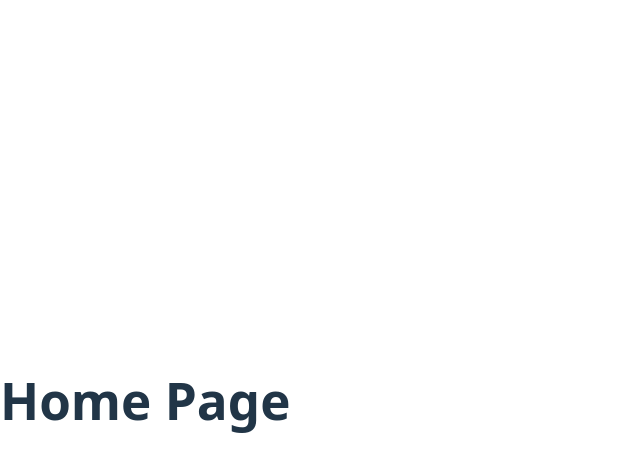
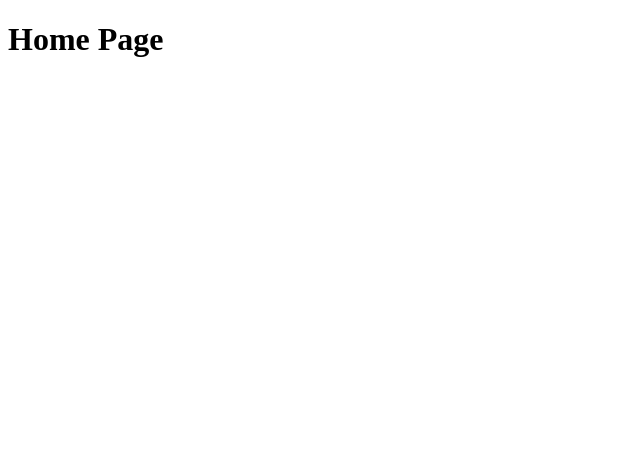
Before and after one commit to Rajeev-singh-git/React-Router, a React (Vite) app: page / in a window 1280 px wide. Shown: the top 472 px of the page, without its empty margins (0-640 px from the left). Built offline with nearby package versions, Linux system fonts and the light colour scheme.

Commit message:
Added router provider

```diff
--- a/package.json
+++ b/package.json
@@ -11,7 +11,8 @@
   },
   "dependencies": {
     "react": "^19.2.0",
-    "react-dom": "^19.2.0"
+    "react-dom": "^19.2.0",
+    "react-router-dom": "^7.10.0"
   },
   "devDependencies": {
     "@eslint/js": "^9.39.1",
--- a/src/main.jsx
+++ b/src/main.jsx
@@ -1,10 +1,24 @@
 import { StrictMode } from "react";
 import { createRoot } from "react-dom/client";
-import "./index.css";
+import { createBrowserRouter, RouterProvider } from "react-router-dom";
+// import "./index.css";
 import HomePage from "./pages/HomePage.jsx";
+import ProfilesPage from "./pages/ProfilesPage.jsx";
+import ProfilePage from "./pages/ProfilePage.jsx";
+
+const router = createBrowserRouter([
+  {
+    path: "/",
+    element: <HomePage></HomePage>,
+  },
+  {
+    path: "/profiles",
+    element: <ProfilesPage></ProfilesPage>,
+  },
+]);
 
 createRoot(document.getElementById("root")).render(
   <StrictMode>
-    <HomePage></HomePage>
+    <RouterProvider router={router} />
   </StrictMode>
 );
```
Also changed, not shown: 1 other file (tests, documents, lock files or other folders).
